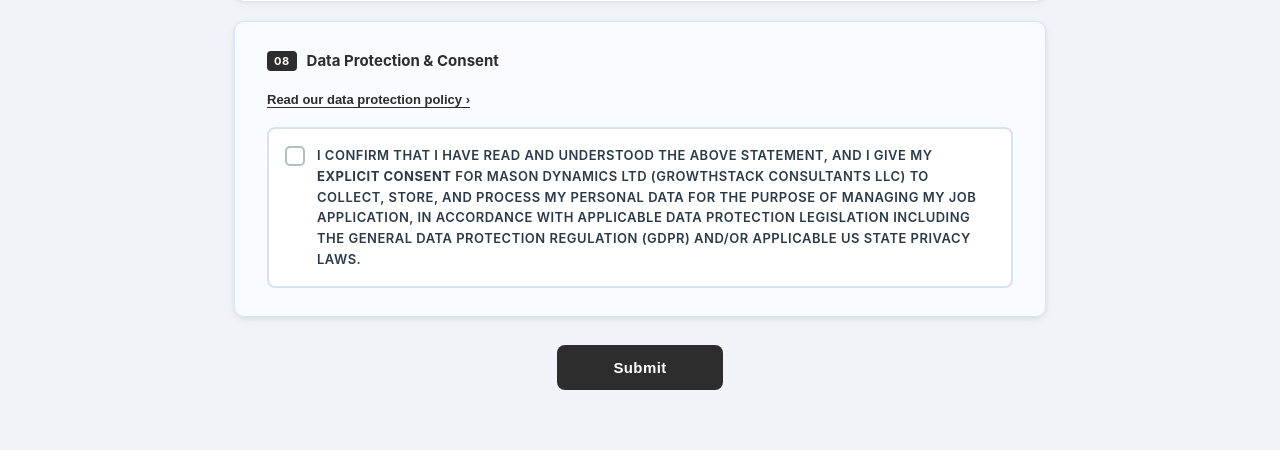
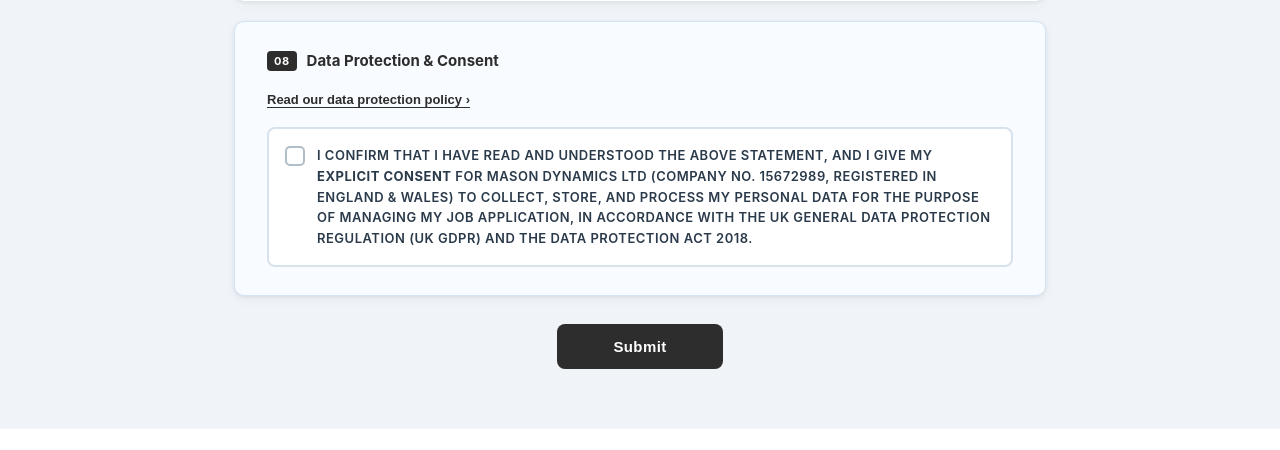
Before and after one commit to GrowthStackTalent/md-candidate-portal, a Flask app: page / in a window 1280 px wide. Shown: the part 2102-2552 px from the top of the page. After the commit the page ends 2531 px from the top, so only its background shows below. Run offline with Flask 3, Linux system fonts and the light colour scheme.

Commit message:
Update data protection policy: Mason Dynamics LTD, UK GDPR only

```diff
--- a/templates/form.html
+++ b/templates/form.html
@@ -323,11 +323,11 @@
 
             <div id="consentDetail" class="consent-detail" hidden>
               <p class="consent-text">
-                Mason Dynamics LTD (trading name of Growthstack Consultants LLC) is the data controller
-                responsible for the personal information you provide on this form. We collect and process
-                your personal data — including your contact details, employment history, and CV — solely
-                for the purpose of assessing your suitability for current and future employment
-                opportunities and managing your job application.
+                Mason Dynamics LTD (Company No. 15672989, registered in England &amp; Wales) is the data
+                controller responsible for the personal information you provide on this form. We collect
+                and process your personal data — including your contact details, employment history, and
+                CV — solely for the purpose of assessing your suitability for current and future
+                employment opportunities and managing your job application.
               </p>
               <p class="consent-text">
                 Your data will be stored securely and retained for a period of up to <strong>two (2) years</strong>
@@ -348,10 +348,10 @@
               <span class="consent-check-box"></span>
               <span class="consent-check-label">
                 I confirm that I have read and understood the above statement, and I give my
-                <strong>explicit consent</strong> for Mason Dynamics LTD (Growthstack Consultants LLC)
-                to collect, store, and process my personal data for the purpose of managing my job
-                application, in accordance with applicable data protection legislation including the
-                General Data Protection Regulation (GDPR) and/or applicable US state privacy laws.
+                <strong>explicit consent</strong> for Mason Dynamics LTD (Company No. 15672989,
+                registered in England &amp; Wales) to collect, store, and process my personal data for
+                the purpose of managing my job application, in accordance with the UK General Data
+                Protection Regulation (UK GDPR) and the Data Protection Act 2018.
               </span>
             </label>
           </div>
```
